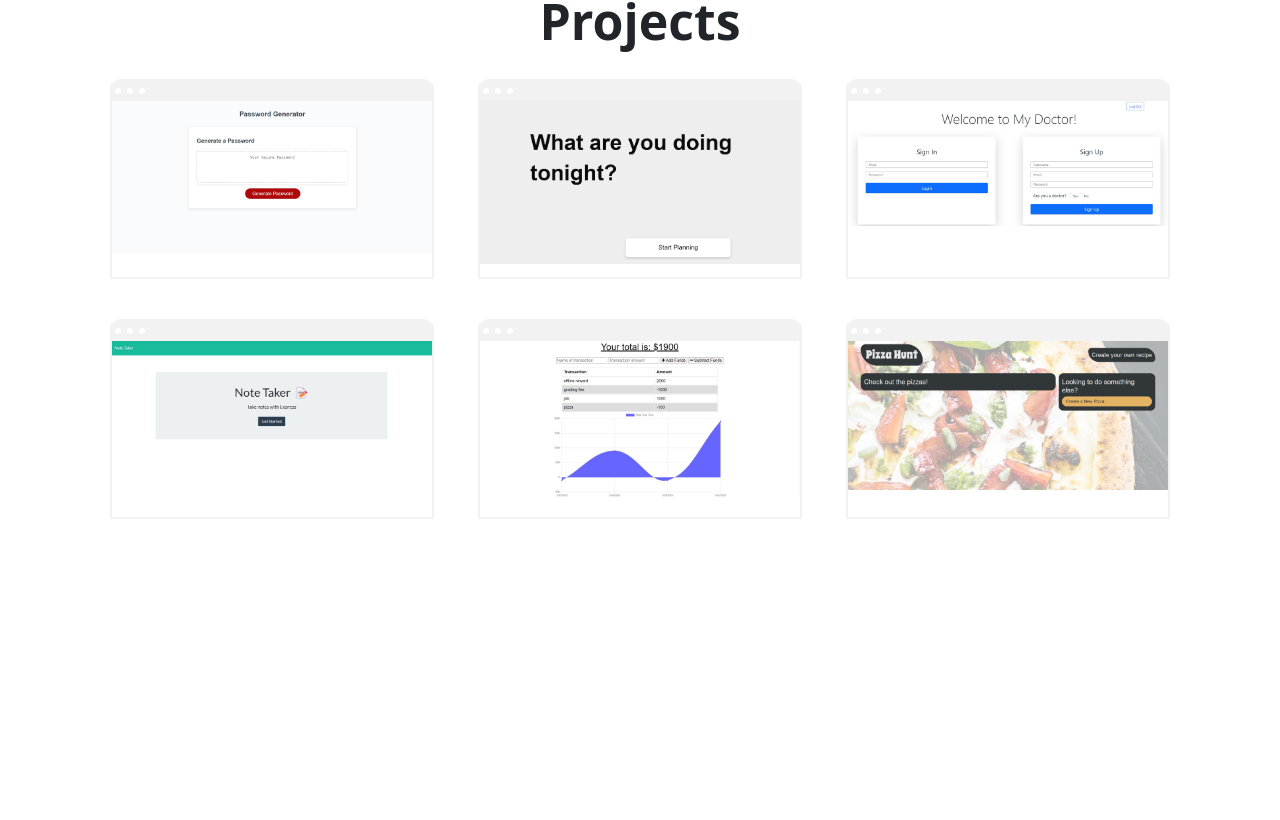
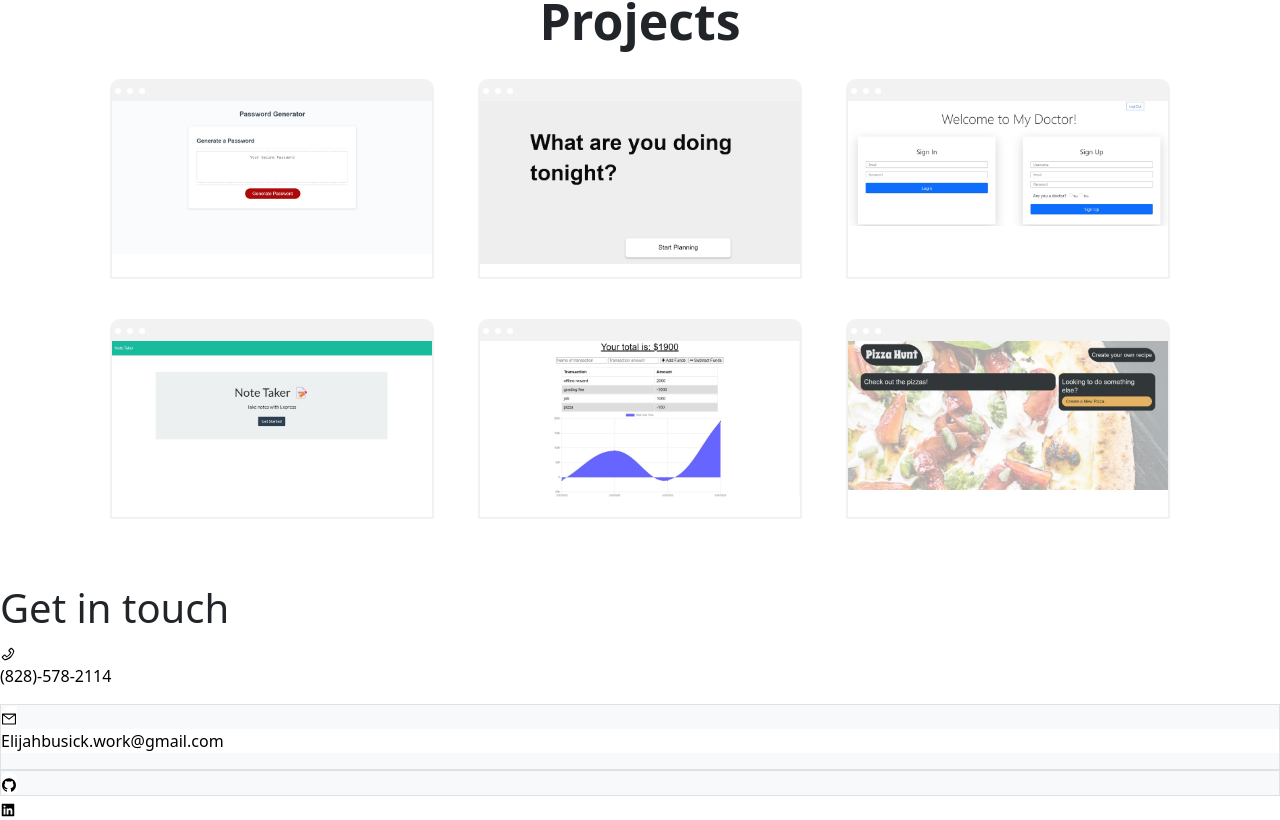
Before and after one commit to Elijahb22/the-portfolio, a React (Create React App) app: page / in a window 1280 px wide. Shown: the part 1417-2237 px from the top of the page. Before the commit the page ends 2006 px from the top, so only its background shows below. Built offline with nearby package versions, Linux system fonts and the light colour scheme.

Commit message:
organized files and created setup for contact components

```diff
--- a/src/App.js
+++ b/src/App.js
@@ -3,6 +3,7 @@ import Nav from './components/Nav/nav'
 import About from './components/About/about'
 import Skill from './components/Skills/skills'
 import PortfolioList from './components/Portfolio_list/portfolioList';
+import Contact from './components/Contact/contact';
 const App = () => {
   return (
   <div >
@@ -10,6 +11,7 @@ const App = () => {
     <About/>
     <Skill />
     <PortfolioList />
+    <Contact />
   </div>
 )
 };
--- /dev/null
+++ b/src/components/Contact/contact.js
@@ -0,0 +1,49 @@
+import React from 'react';
+import { contactsData } from '../../data/contact-data'
+import {
+    AiFillGithub,
+    AiOutlinePhone,
+    AiOutlineMail,
+    AiFillLinkedin
+} from 'react-icons/ai'
+import { Stack } from 'react-bootstrap'
+const contact = () => {
+
+    return (
+      <section id='contact' className=''>
+          <div className=''>
+              <h1 className=''>
+                  Get in touch
+              </h1>
+              <Stack gap={0}>
+                <div className="contact-div">
+                    <a href={`Cell: ${contactsData.cell}`}>
+                      <AiOutlinePhone />
+                      <p> {contactsData.cell}</p>
+                    </a>
+                </div>
+                <div className="bg-light border">
+                    <a href={`Email: ${contactsData.email}`}>
+                        <AiOutlineMail />
+                        <p>
+                            {contactsData.email}
+                        </p>
+                    </a>
+                </div>
+                <div className="bg-light border">
+                    <a href="https://github.com/Elijahb22">
+                      <AiFillGithub />
+                    </a>
+                </div>
+                <div>
+                    <a href="https://www.linkedin.com/in/elijah-busick-644487187/">
+                        <AiFillLinkedin />
+                    </a>
+                </div>
+              </Stack>
+          </div>
+      </section>
+    )
+}
+
+export default contact
--- a/src/components/Portfolio_list/portfolioList.js
+++ b/src/components/Portfolio_list/portfolioList.js
@@ -1,7 +1,7 @@
 import React from 'react'
 import './portfolioList.css'
 import Portfolio from "../Portfolio/portfolio.js"
-import { portfolio } from '../../data'
+import { portfolio } from '../../data/img.js'
 
 const PortfolioList = () => {
   return (
--- /dev/null
+++ b/src/data/contact-data.js
@@ -0,0 +1,4 @@
+export const contactsData = {
+    email: 'Elijahbusick.work@gmail.com',
+    cell: '(828)-578-2114'
+}
```
Also changed, not shown: src/data/img.js (renamed from src/data.js, +6 -6 lines).
